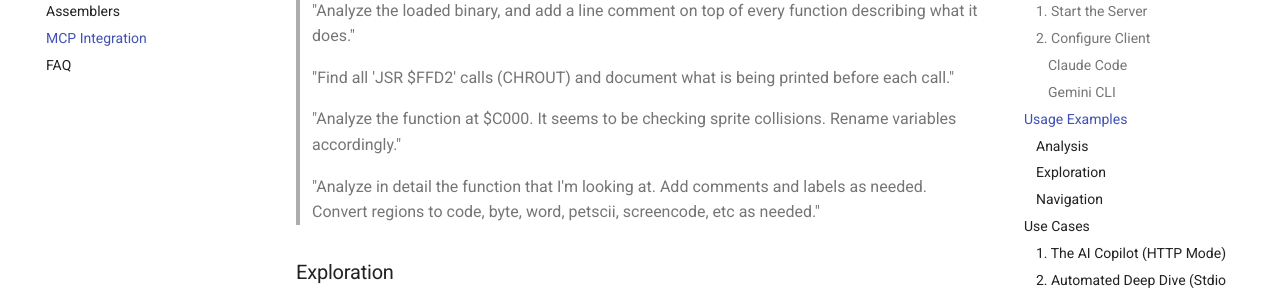
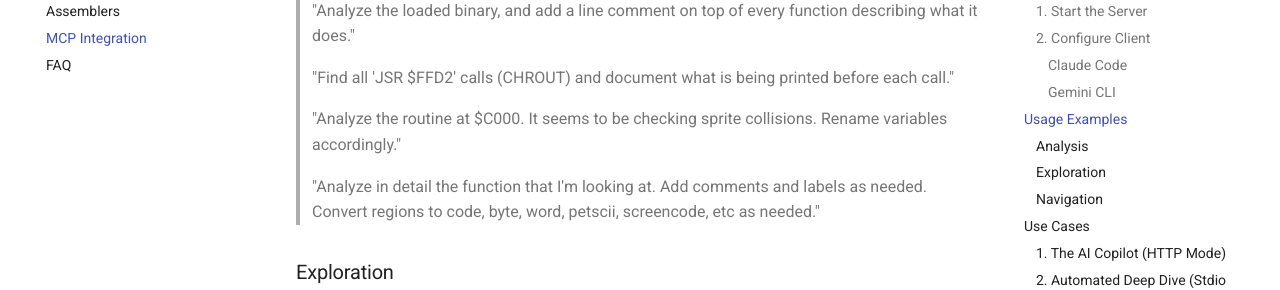
Before and after one commit to ricardoquesada/regenerator2000, an MkDocs documentation site: the page built from docs/mcp.md, in a window 1280 px wide and 900 px high, scrolled down 3004 px. Shown: the part 151-441 px from the top of the window. Built offline with MkDocs 1.6.1 and Material for MkDocs 9.7.7, drawn with Linux system fonts in a browser that asks for light colours; comment, search, counter and statistics services are not loaded.

Commit message:
update mcp doc

```diff
--- a/docs/mcp.md
+++ b/docs/mcp.md
@@ -111,7 +111,7 @@ Once connected, you can prompt the AI to perform complex tasks.
 
 > "Find all 'JSR $FFD2' calls (CHROUT) and document what is being printed before each call."
 
-> "Analyze the function at $C000. It seems to be checking sprite collisions. Rename variables accordingly."
+> "Analyze the routine at $C000. It seems to be checking sprite collisions. Rename variables accordingly."
 
 > "Analyze in detail the function that I'm looking at. Add comments and labels as needed. Convert regions to code, byte, word, petscii, screencode, etc as needed."
 
```
